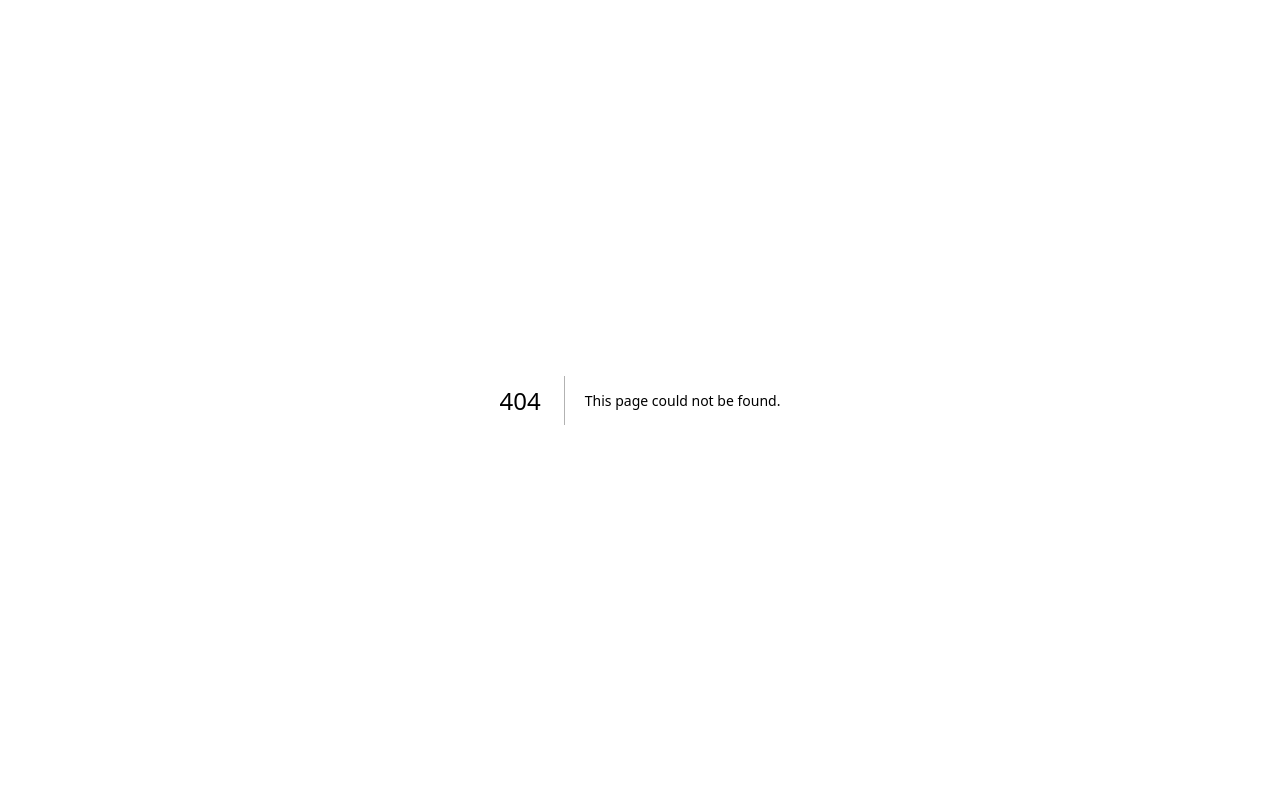
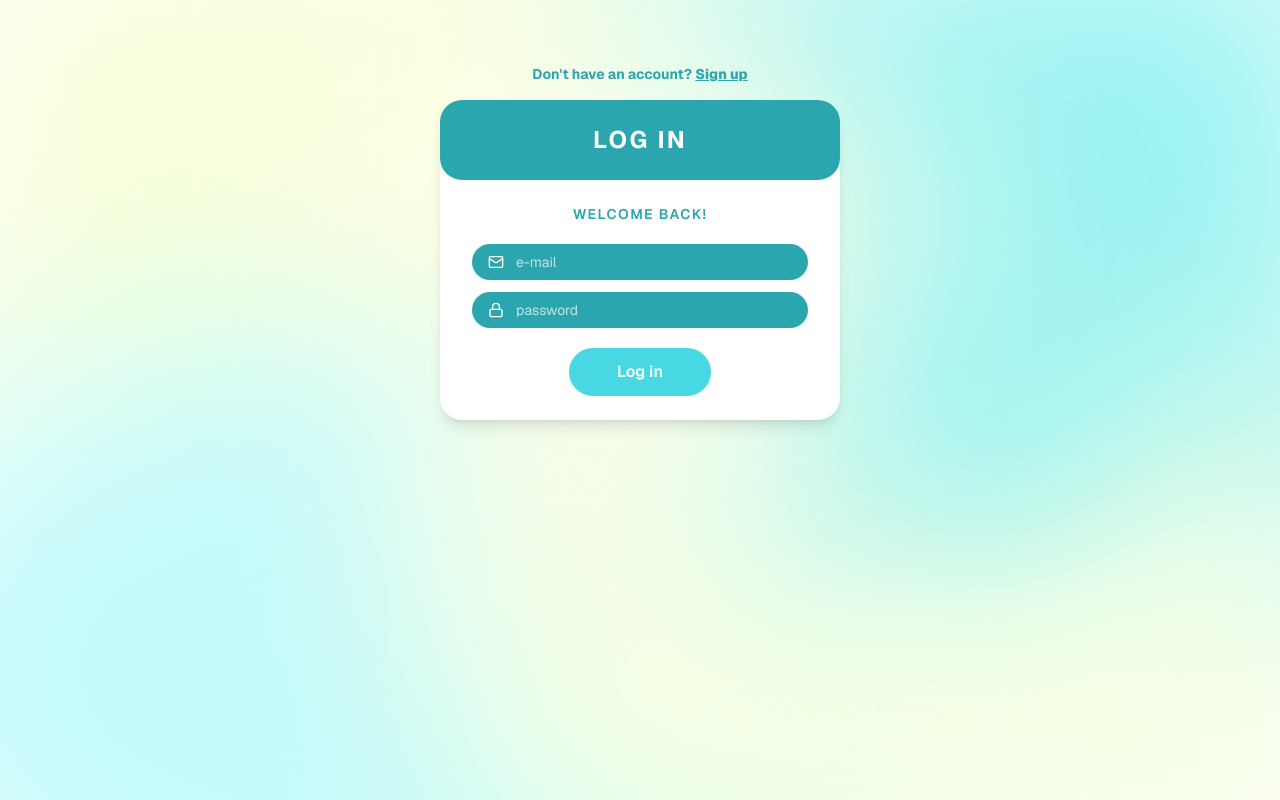
Before and after one commit to BarB256/CLInical-AI-Hospital-Support, a Next.js app in the folder webPlatform/: page /login in a window 1280 px wide. Before the commit this address had no page. Built offline with nearby package versions, Linux system fonts and the light colour scheme.

Commit message:
(SCRUM-29)feat: add login page

```diff
--- /dev/null
+++ b/webPlatform/app/login/page.tsx
@@ -0,0 +1,18 @@
+import Link from "next/link";
+import LoginForm from "@/components/loginPage/LoginForm";
+
+export default function LoginPage() {
+  return (
+    <main className="min-h-screen w-full flex items-start justify-center px-4 pt-16" style={{ backgroundImage: "url('/background.svg')", backgroundSize: "cover", backgroundPosition: "center", backgroundRepeat: "no-repeat" }}>
+      <div className="w-full max-w-[400px] flex flex-col items-center gap-4">
+        <p className="text-[#2CA6AE] text-sm font-bold">
+          Don't have an account?{" "}
+          <Link href="/signup" className="underline cursor-pointer font-extrabold">
+            Sign up
+          </Link>
+        </p>
+        <LoginForm />
+      </div>
+    </main>
+  );
+}
--- a/webPlatform/app/signup/page.tsx
+++ b/webPlatform/app/signup/page.tsx
@@ -1,3 +1,4 @@
+import Link from "next/link";
 import SignUpForm from "@/components/signupPage/SignUpForm";
 
 export default function SignUpPage() {
@@ -7,7 +8,9 @@ export default function SignUpPage() {
       {/* already have an account */}
       <p className="text-[#2CA6AE] text-sm font-bold">
         Already have an account?{" "}
-        <span className="underline cursor-pointer font-extrabold">Log in</span>
+        <Link href="/login" className="underline cursor-pointer font-extrabold">
+            Log in
+          </Link>
       </p>
 
       <SignUpForm />
--- /dev/null
+++ b/webPlatform/components/loginPage/LoginForm.tsx
@@ -0,0 +1,49 @@
+"use client";
+
+import { Mail, Lock } from "lucide-react";
+
+export default function LoginForm() {
+  return (
+    <div className="bg-white rounded-3xl shadow-lg w-full max-w-[400px] overflow-hidden">
+      {/* tealheader */}
+      <div className="bg-[#2CA6AE] py-6 px-8 rounded-b-3xl">
+        <h1 className="text-white font-bold text-2xl tracking-widest text-center">LOG IN</h1>
+      </div>
+
+      {/* form content */}
+      <div className="px-8 py-6 flex flex-col gap-5">
+        <p className="text-[#2CA6AE] font-semibold text-sm tracking-widest text-center">
+          WELCOME BACK!
+        </p>
+
+        {/* email and password group */}
+        <div className="flex flex-col gap-3">
+          <div className="flex items-center gap-3 bg-[#2CA6AE] rounded-full px-4 py-2">
+            <Mail className="h-4 w-4 text-white shrink-0" />
+            <input
+              type="email"
+              placeholder="e-mail"
+              className="bg-transparent text-white placeholder-white/70 outline-none w-full text-sm"
+            />
+          </div>
+
+          <div className="flex items-center gap-3 bg-[#2CA6AE] rounded-full px-4 py-2">
+            <Lock className="h-4 w-4 text-white shrink-0" />
+            <input
+              type="password"
+              placeholder="password"
+              className="bg-transparent text-white placeholder-white/70 outline-none w-full text-sm"
+            />
+          </div>
+        </div>
+
+        {/* login button */}
+        <div className="flex justify-center">
+          <button className="bg-[#48D8E3] text-white font-semibold py-3 px-12 rounded-full hover:scale-105 transition-all">
+            Log in
+          </button>
+        </div>
+      </div>
+    </div>
+  );
+}
```
